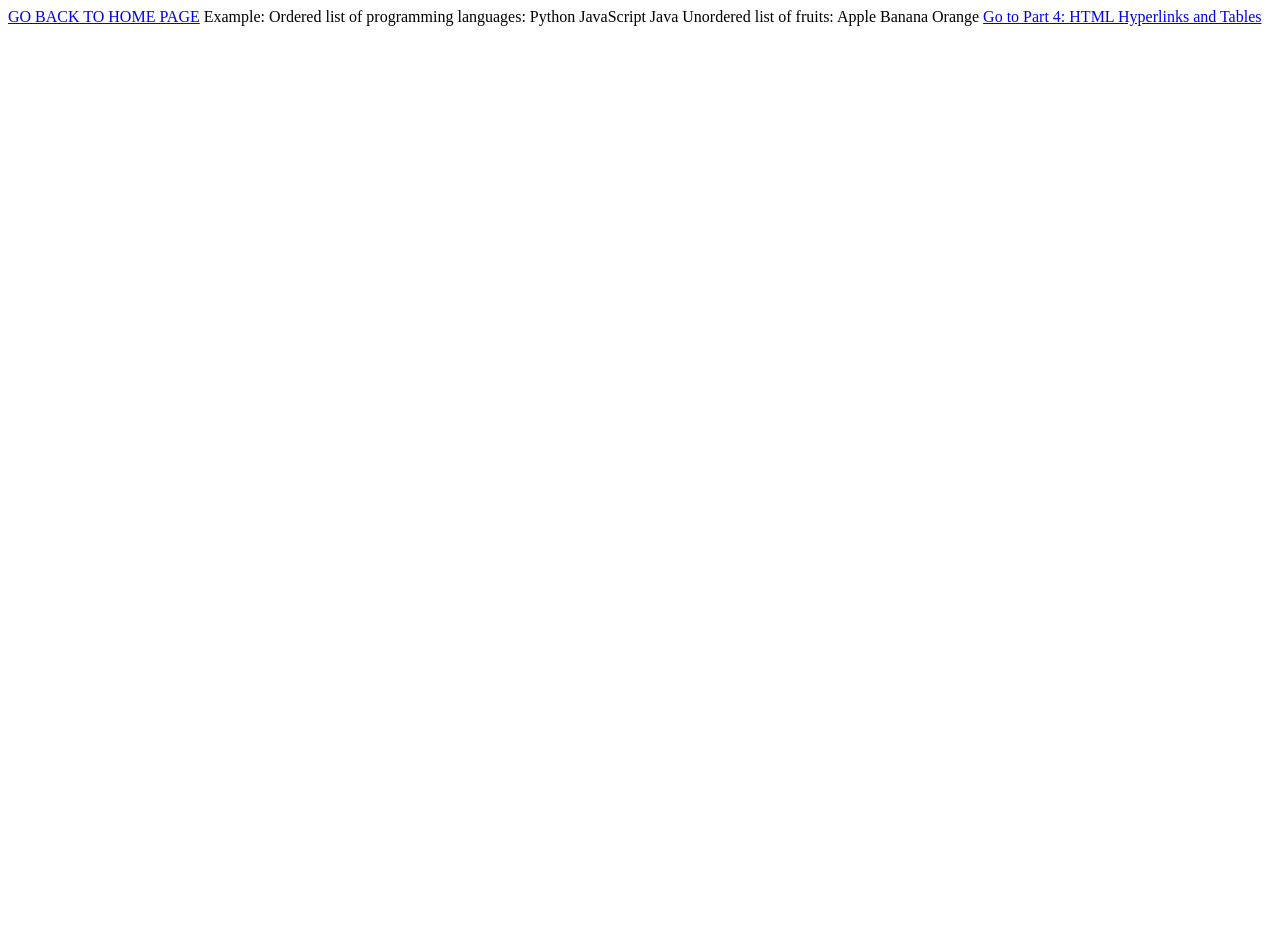
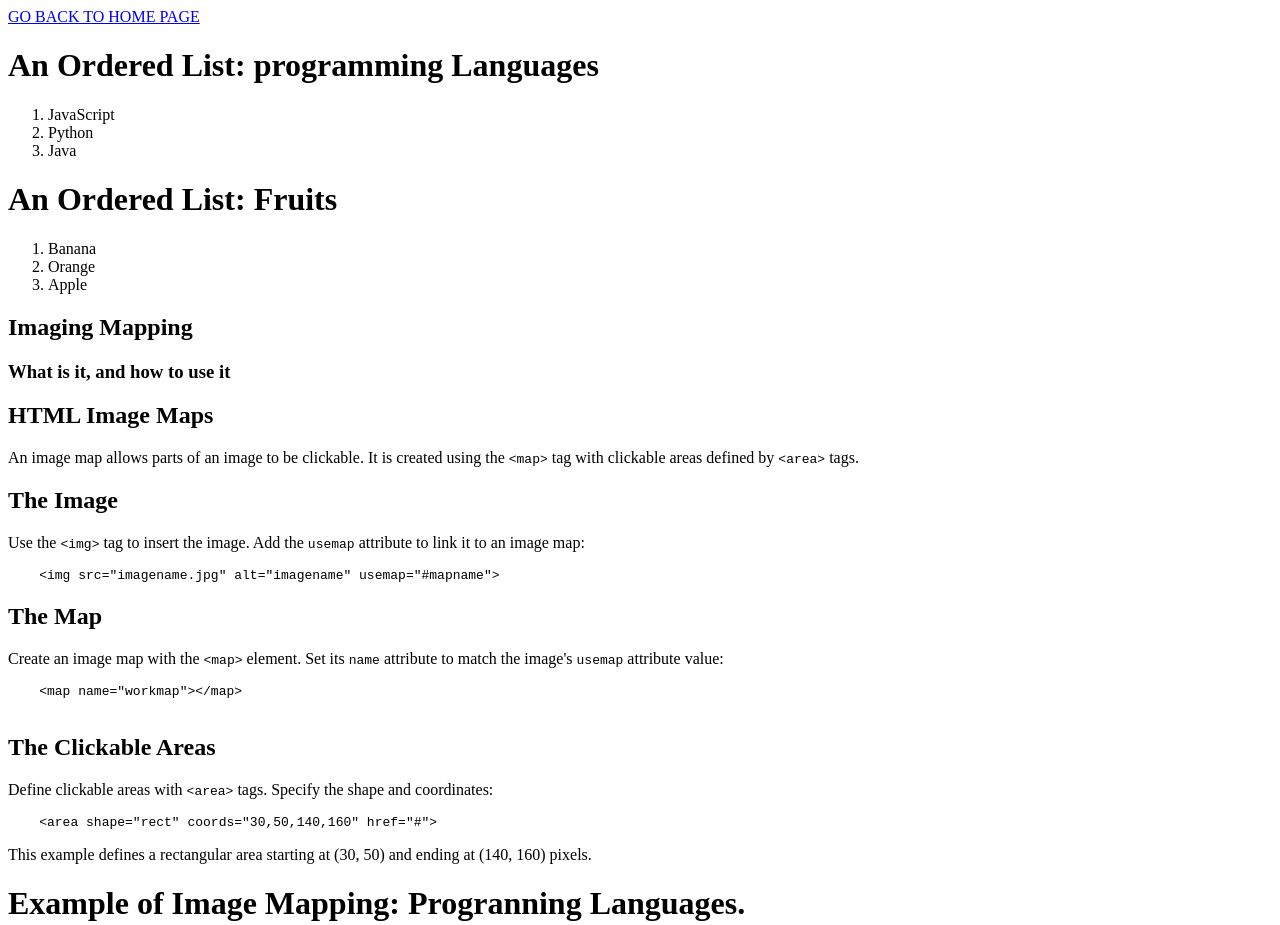
Before and after one commit to DennisKainga/HTML-CSS-COURSE, a plain HTML site: page assignment-2/lists-and-images.html in a window 1280 px wide. Shown: the top 925 px of the page. Before the commit the page ends 800 px from the top, so only its background shows below. Drawn offline with Linux system fonts and the light colour scheme.

Commit message:
Modified Lists and Images File

```diff
--- a/assignment-2/lists-and-images.html
+++ b/assignment-2/lists-and-images.html
@@ -9,22 +9,56 @@
     <a href="index.html" target="_blank">GO BACK TO HOME PAGE</a>
     <!-- Write an HTML snippet that creates an ordered list of three programming languages and an unordered list of three fruits.-->
 
-
-Example:
-
-Ordered list of programming languages:
-
-Python
-JavaScript
-Java
-
-Unordered list of fruits:
-
-Apple
-Banana
-Orange
+    <h1>An Ordered List: programming Languages</h1>
+    <ol>
+        <li>JavaScript</li>
+        <li>Python</li>
+        <li>Java</li>
+    </ol>
+    <h1>An Ordered List: Fruits</h1>
+    <ol>
+        <li>Banana</li>
+        <li>Orange</li>
+        <li>Apple</li>
+    </ol>
 
 <!-- Embed an image in an HTML file and include an image map with clickable regions. Explain what an image map is and how it can be used. -->
+ <h2>Imaging Mapping</h2>
+ <h3>What is it, and how to use it</h3>
+
+ <h2>HTML Image Maps</h2>
+ <p>An image map allows parts of an image to be clickable. It is created using the <code>&lt;map&gt;</code> tag with clickable areas defined by <code>&lt;area&gt;</code> tags.</p>
+
+<h2>The Image</h2>
+<p>Use the <code>&lt;img&gt;</code> tag to insert the image. Add the <code>usemap</code> attribute to link it to an image map:</p>
+<pre>
+    <code>&lt;img src="imagename.jpg" alt="imagename" usemap="#mapname"&gt;</code>
+</pre>
+
+<h2>The Map</h2>
+ <p>Create an image map with the <code>&lt;map&gt;</code> element. Set its <code>name</code> attribute to match the image's <code>usemap</code> attribute value:</p>
+ <pre>
+    <code>&lt;map name="workmap"&gt;&lt;/map&gt;</code>
+ </pre>
+
+  <h2>The Clickable Areas</h2>
+  <p>Define clickable areas with <code>&lt;area&gt;</code> tags. Specify the shape and coordinates:</p>
+
+  <pre>
+    <code>&lt;area shape="rect" coords="30,50,140,160" href="#"&gt;</code>
+</pre>
+<p>This example defines a rectangular area starting at (30, 50) and ending at (140, 160) pixels.</p>
+
+<h1>Example of Image Mapping: Progranning Languages.</h1>
+
+<img src="main-programming-languages.jpg" alt="main-programming-languages" usemap="#languages">
+<map name="languages">
+    <area shape="rect" coords="29,99,174,262" href="https://www.java.com/en/" alt="Java">
+    <area shape="circle" coords="300,90,92" href="https://www.python.org/" alt="Python">
+    <area shape="rect" coords="475,20,650,180" href="https://en.wikipedia.org/wiki/PHP" alt="PHP">
+    <area shape="poly" coords="779,146,860,195,861,267,790,322,704,275,699,191" href="https://en.wikipedia.org/wiki/C_Sharp_(programming_language)" alt="C#">
+</map>
+
 <a href="hyperlinks-and-tables.html" target="_blank">Go to Part 4: HTML Hyperlinks and Tables</a>
 </body>
 </html>
```
Also changed, not shown: assignment-2/main-programming-languages.jpg (added), assignment-2/programming-languages.jpg (added).
